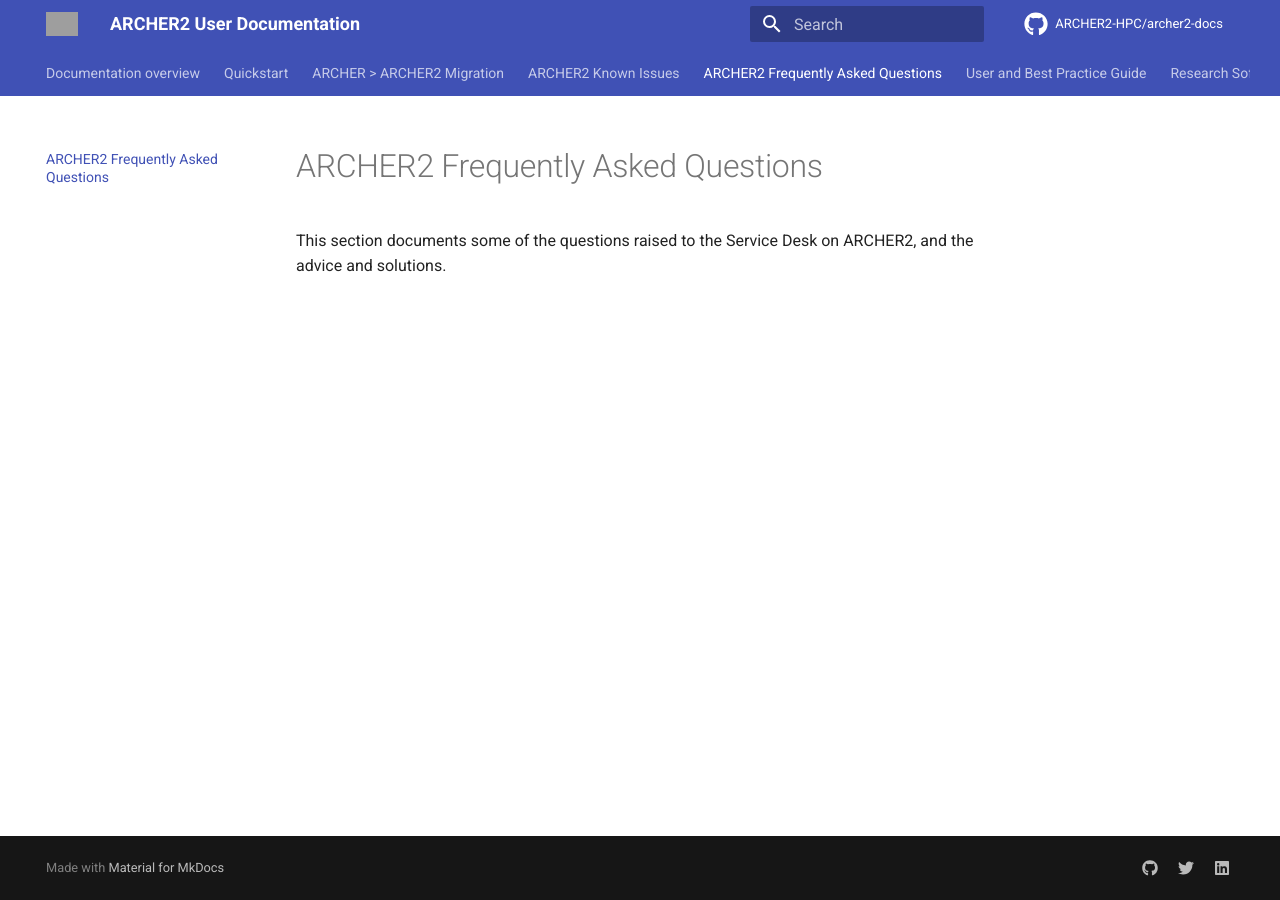
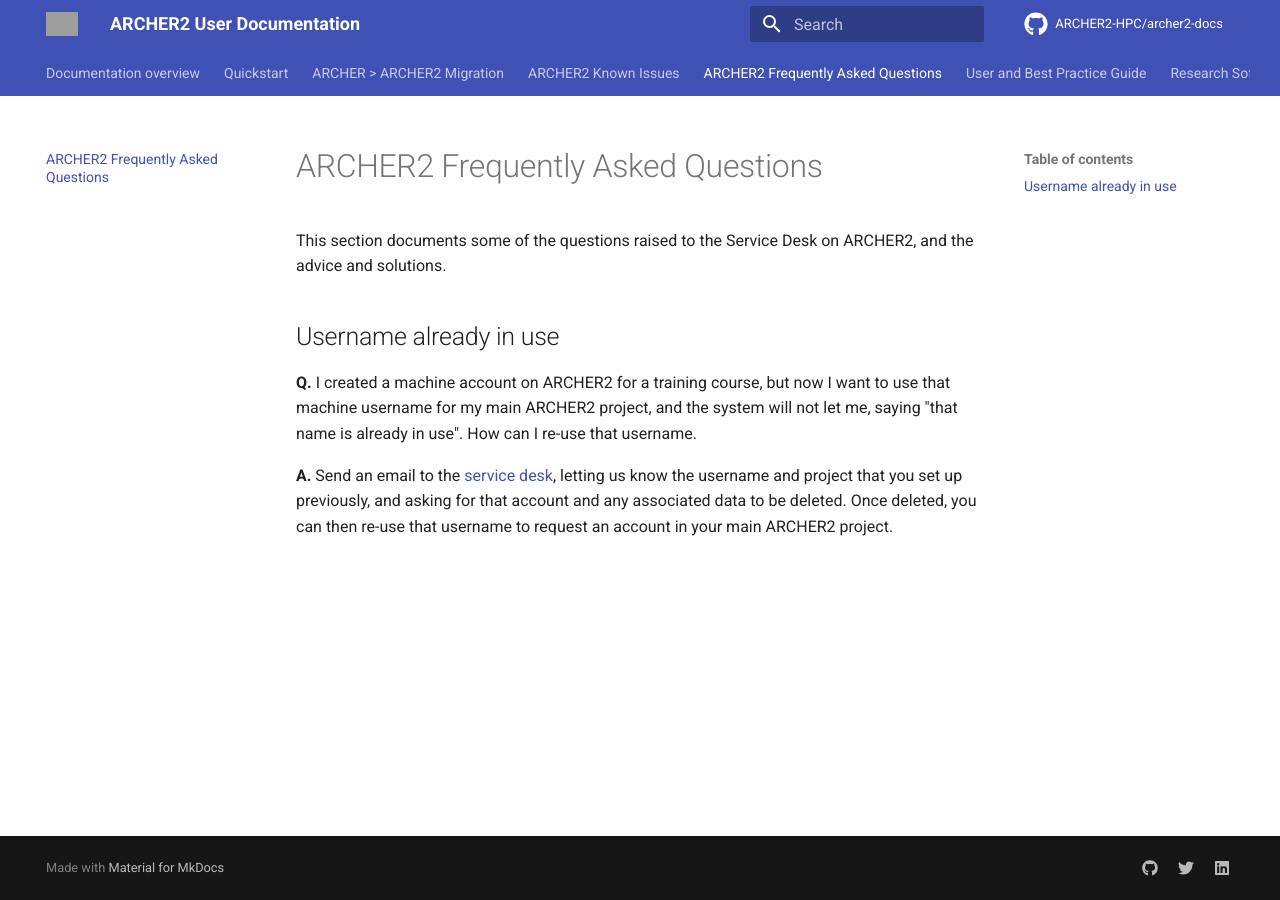
Before and after one commit to ARCHER2-HPC/archer2-docs, an MkDocs documentation site: the page built from docs/faq/index.md, in a window 1280 px wide. Built offline with MkDocs 1.6.1 and Material for MkDocs 9.7.7, drawn with Linux system fonts in a browser that asks for light colours; comment, search, counter and statistics services are not loaded; grey boxes are pictures that could not be loaded.

Commit message:
Username already in use in a training project

```diff
--- a/docs/faq/index.md
+++ b/docs/faq/index.md
@@ -1,3 +1,9 @@
 # ARCHER2 Frequently Asked Questions
 
 This section documents some of the questions raised to the Service Desk on ARCHER2, and the advice and solutions.
+
+
+## Username already in use
+**Q.** I created a machine account on ARCHER2 for a training course, but now I want to use that machine username for my main ARCHER2 project, and the system will not let me, saying "that name is already in use".  How can I re-use that username.
+
+**A.**  Send an email to the [service desk](mailto:support@archer2.ac.uk), letting us know the username and project that you set up previously, and asking for that account and any associated data to be deleted.  Once deleted, you can then re-use that username to request an account in your main ARCHER2 project.
```
